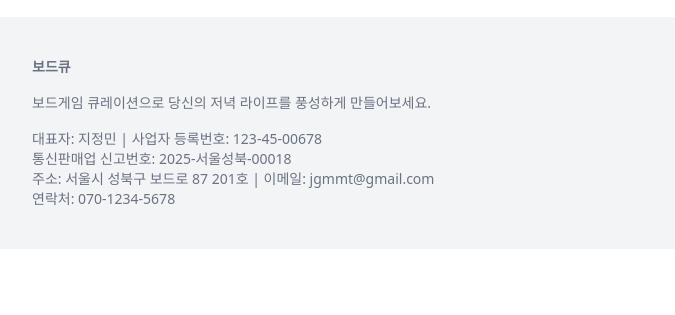
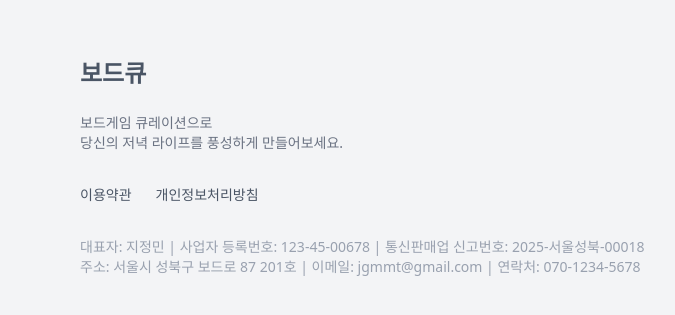
Before and after one commit to main-10-2team/boardgame-frontend, a Next.js app: page / in a window 1280 px wide. Shown: the part 891-1206 px from the top of the page, without its empty margins (0-675 px from the left). Before the commit the page ends 1140 px from the top, so only its background shows below. Built offline with nearby package versions, Linux system fonts and the light colour scheme.

Commit message:
feat: 헤더 및 푸터 디자인 수정 (#4)

```diff
--- a/src/app/page.tsx
+++ b/src/app/page.tsx
@@ -1,5 +1,3 @@
-import Image from 'next/image';
-
 export default function Home() {
   return (
     <div className="font-sans grid grid-rows-[20px_1fr_20px] items-center justify-items-center min-h-screen p-8 pb-20 gap-16 sm:p-20">
--- a/src/components/layout/Footer.tsx
+++ b/src/components/layout/Footer.tsx
@@ -1,13 +1,27 @@
 export default function Footer() {
   return (
-    <footer className="bg-gray-100 px-8 py-10 text-sm text-gray-500 mt-10">
-      <div className="mb-4 font-extrabold">보드큐</div>
-      <p>보드게임 큐레이션으로 당신의 저녁 라이프를 풍성하게 만들어보세요.</p>
-      <div className="mt-4">
-        <p>대표자: 지정민 | 사업자 등록번호: 123-45-00678</p>
-        <p>통신판매업 신고번호: 2025-서울성북-00018</p>
-        <p>주소: 서울시 성북구 보드로 87 201호 | 이메일: jgmmt@gmail.com</p>
-        <p>연락처: 070-1234-5678</p>
+    <footer className="bg-gray-100 p-20 text-sm text-gray-600">
+      <div className="max-w-[1200px] mx-auto ">
+        <div className="mb-6 font-extrabold text-2xl">보드큐</div>
+        <p className="text-gray-500">
+          보드게임 큐레이션으로
+          <br />
+          당신의 저녁 라이프를 풍성하게 만들어보세요.
+        </p>
+        <p className="flex gap-6 mt-8">
+          <span>이용약관</span>
+          <span>개인정보처리방침</span>
+        </p>
+        <div className="mt-8 text-gray-400">
+          <p>
+            대표자: 지정민 | 사업자 등록번호: 123-45-00678 | 통신판매업
+            신고번호: 2025-서울성북-00018
+          </p>
+          <p>
+            주소: 서울시 성북구 보드로 87 201호 | 이메일: jgmmt@gmail.com |
+            연락처: 070-1234-5678
+          </p>
+        </div>
       </div>
     </footer>
   );
--- a/src/components/layout/Header/Header.tsx
+++ b/src/components/layout/Header/Header.tsx
@@ -1,5 +1,4 @@
 'use client';
-import closeIcon from '@/assets/icons/close.svg';
 import menuIcon from '@/assets/icons/menu.svg';
 import Icon from '@/components/common/Icon';
 import { AuthButtons } from '@/components/layout/Header/AuthButtons';
@@ -35,7 +34,7 @@ export default function Header() {
           className="lg:hidden text-2xl"
           onClick={() => setIsMenuOpen((prev) => !prev)}
         >
-          <Icon icon={isMenuOpen ? closeIcon : menuIcon} size={24} />
+          <Icon icon={menuIcon} size={24} />
         </button>
       </div>
       <MobileMenu isOpen={isMenuOpen} setIsOpen={setIsMenuOpen} />
```
Also changed, not shown: src/assets/icons/close.svg (deleted).
